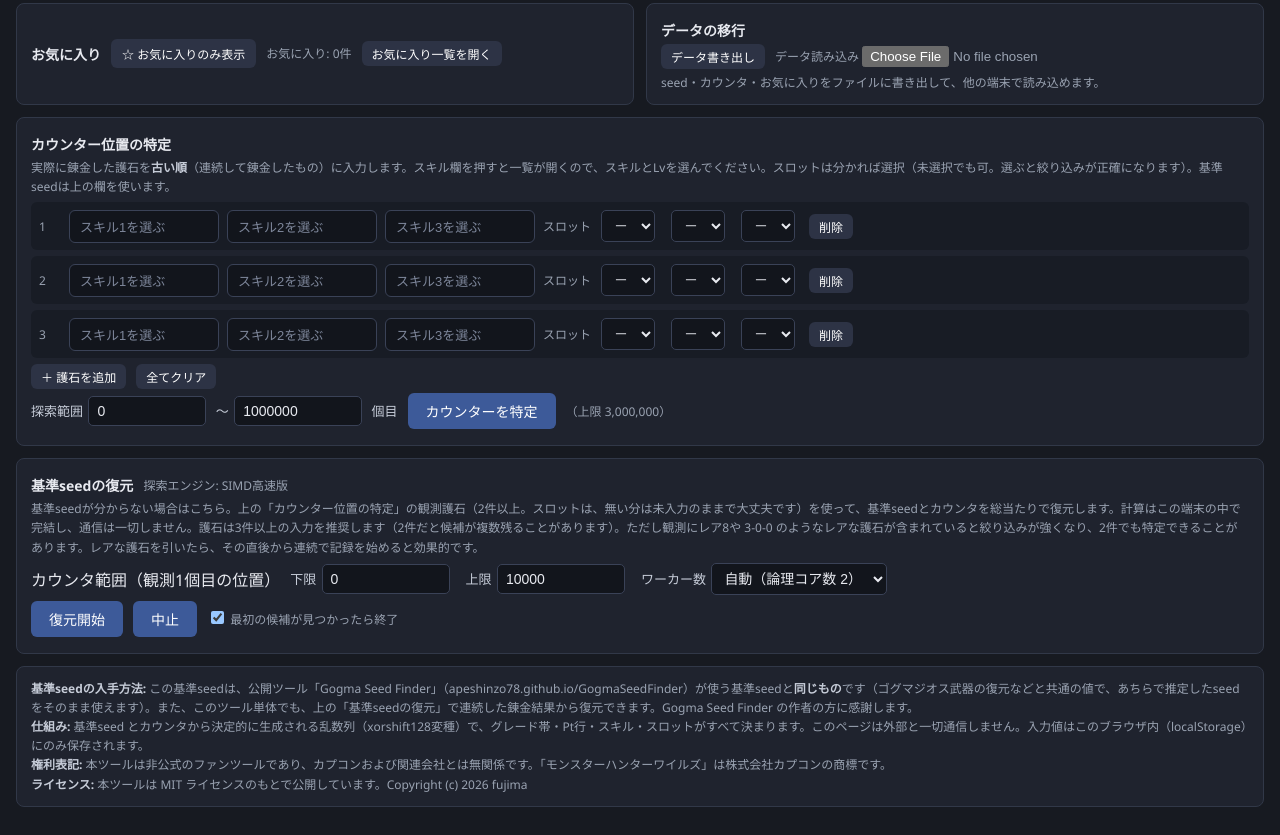
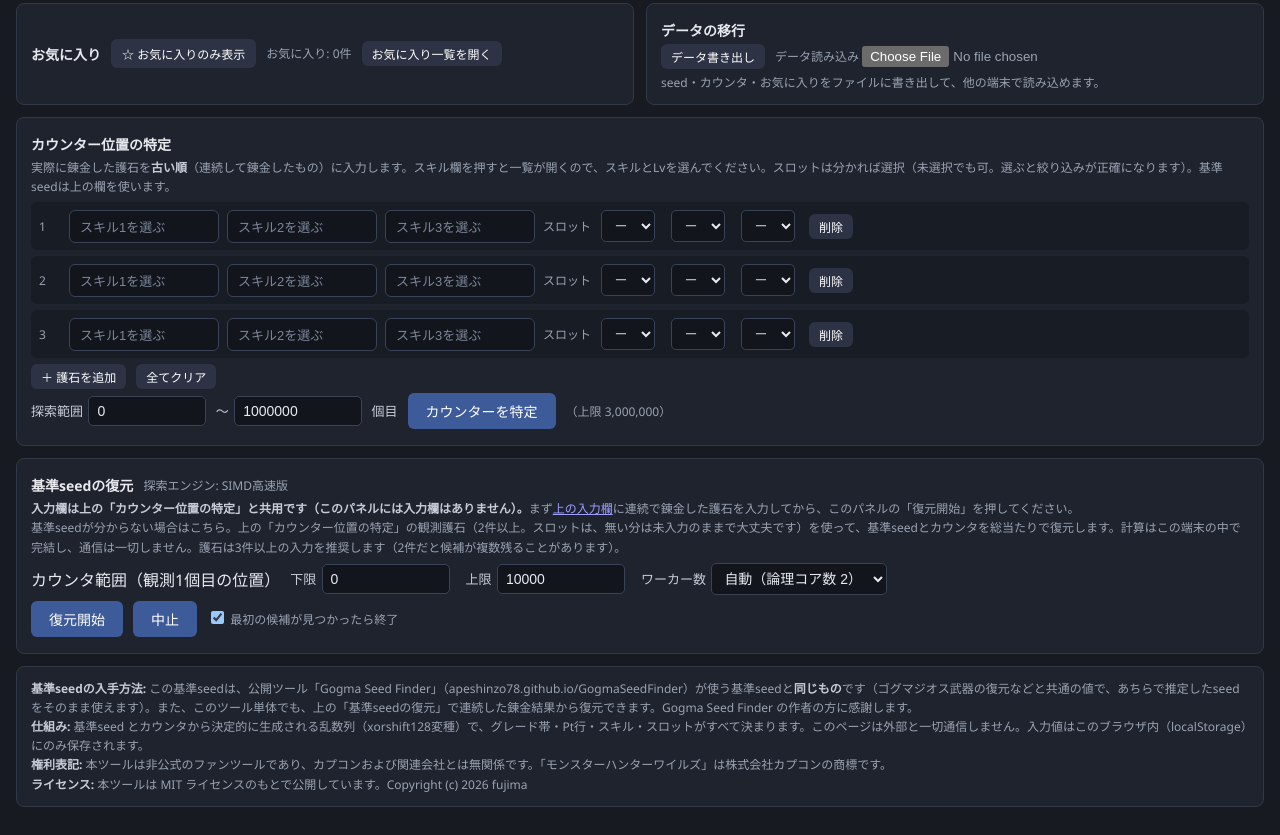
Before and after one commit to fujimagit1-lab/charm-future-vision, a plain HTML site: page index.html in a window 1280 px wide. Shown: the part 506-1341 px from the top of the page. Drawn offline with Linux system fonts and the light colour scheme.

Commit message:
Add files via upload

```diff
--- a/index.html
+++ b/index.html
@@ -200,7 +200,8 @@ SOFTWARE.
 
 <div class="panel">
   <div class="row"><b style="font-size:14px" data-i18n="sfTitle">基準seedの復元</b> <span class="note" id="sfengine"></span></div>
-  <div class="note" data-i18n="sfNote">基準seedが分からない場合はこちら。上の「カウンター位置の特定」の観測護石（2件以上。スロットは、無い分は未入力のままで大丈夫です）を使って、基準seedとカウンタを総当たりで復元します。計算はこの端末の中で完結し、通信は一切しません。護石は3件以上の入力を推奨します（2件だと候補が複数残ることがあります）。ただし観測にレア8や 3-0-0 のようなレアな護石が含まれていると絞り込みが強くなり、2件でも特定できることがあります。レアな護石を引いたら、その直後から連続で記録を始めると効果的です。</div>
+  <div class="note" data-i18n="sfSharedNote"><b>入力欄は上の「カウンター位置の特定」と共用です（このパネルには入力欄はありません）。</b>まず<a href="#obsrows">上の入力欄</a>に連続で錬金した護石を入力してから、このパネルの「復元開始」を押してください。</div>
+  <div class="note" data-i18n="sfNote">基準seedが分からない場合はこちら。上の「カウンター位置の特定」の観測護石（2件以上。スロットは、無い分は未入力のままで大丈夫です）を使って、基準seedとカウンタを総当たりで復元します。計算はこの端末の中で完結し、通信は一切しません。護石は3件以上の入力を推奨します（2件だと候補が複数残ることがあります）。</div>
   <div class="row">
     <span data-i18n="sfRange">カウンタ範囲（観測1個目の位置）</span>
     <label><span data-i18n="sfFrom">下限</span> <input type="number" id="sfwlo" value="0" min="0" max="10000000" step="100" style="width:110px"></label>
@@ -430,8 +431,9 @@ const I18N = {
   sfNeedObs: ["観測護石を2件以上入力してください（上の「カウンター位置の特定」の入力欄に、スキルを選んだ護石を古い順に入力します）。", "Enter at least 2 observed charms (in the input rows under \"Find Your Current Counter\" above, oldest first, with skills selected).", "请输入至少 2 个观测护石（在上方「确定当前计数器位置」的输入行中，按从旧到新的顺序选择技能）。"],
   sfNotFound: ["範囲内に候補は見つかりませんでした。下限をいまの上限にして続きを探索するか、観測入力（スキル・Lv・スロット・順番）にミスがないか確認してください。", "No candidate found in range. Set Min to the current Max to continue searching, or check your observations (skills, levels, slots, order).", "范围内未找到候选。可将下限设为当前上限继续搜索，或检查观测输入（技能、等级、槽位、顺序）是否有误。"],
   sfFailed: ["エラーが発生したため、復元を開始できませんでした。もう一度お試しください。", "An error occurred, so recovery could not start. Please try again.", "发生错误，无法开始恢复。请重试。"],
-  sfNote: ["基準seedが分からない場合はこちら。上の「カウンター位置の特定」の観測護石（2件以上。スロットは、無い分は未入力のままで大丈夫です）を使って、基準seedとカウンタを総当たりで復元します。計算はこの端末の中で完結し、通信は一切しません。護石は3件以上の入力を推奨します（2件だと候補が複数残ることがあります）。ただし観測にレア8や 3-0-0 のようなレアな護石が含まれていると絞り込みが強くなり、2件でも特定できることがあります。レアな護石を引いたら、その直後から連続で記録を始めると効果的です。", "If you don't know your base seed, use this. It brute-forces your base seed and counter from the observed charms entered above in \"Find Your Current Counter\" (2 or more; leave any slot the charm doesn't have unselected). Everything is computed on this device — nothing is sent anywhere. 3 or more charms are recommended (with 2, several candidates may remain). However, if the observations include a rare charm — a Rarity 8 band, 3-0-0 slots, or the like — the filtering is much stronger and 2 charms may be enough to pin it down. Starting your record right after pulling a rare charm works best.", "不知道基础种子时使用本功能。利用上方「确定当前计数器位置」中输入的观测护石（至少 2 个；护石没有的槽位可以不填），通过穷举恢复基础种子和计数器。全部计算都在本设备内完成，不进行任何通信。建议输入 3 个以上护石（只输入 2 个时可能剩下多个候选）。不过，如果观测中包含稀有护石（如稀有度8或 3-0-0 槽位），筛选会强得多，2 个也可能足以确定。抽到稀有护石后立刻开始连续记录最有效。"],
+  sfNote: ["基準seedが分からない場合はこちら。上の「カウンター位置の特定」の観測護石（2件以上。スロットは、無い分は未入力のままで大丈夫です）を使って、基準seedとカウンタを総当たりで復元します。計算はこの端末の中で完結し、通信は一切しません。護石は3件以上の入力を推奨します（2件だと候補が複数残ることがあります）。", "If you don't know your base seed, use this. It brute-forces your base seed and counter from the observed charms entered above in \"Find Your Current Counter\" (2 or more; leave any slot the charm doesn't have unselected). Everything is computed on this device — nothing is sent anywhere. 3 or more charms are recommended (with 2, several candidates may remain).", "不知道基础种子时使用本功能。利用上方「确定当前计数器位置」中输入的观测护石（至少 2 个；护石没有的槽位可以不填），通过穷举恢复基础种子和计数器。全部计算都在本设备内完成，不进行任何通信。建议输入 3 个以上护石（只输入 2 个时可能剩下多个候选）。"],
   sfRange: ["カウンタ範囲（観測1個目の位置）", "Counter range (position of the 1st observed charm)", "计数器范围（第1个观测护石的位置）"],
+  sfSharedNote: ["<b>入力欄は上の「カウンター位置の特定」と共用です（このパネルには入力欄はありません）。</b>まず<a href=\"#obsrows\">上の入力欄</a>に連続で錬金した護石を入力してから、このパネルの「復元開始」を押してください。", "<b>The input rows are shared with \"Find Your Current Counter\" above — this panel has no input rows of its own.</b> First enter your consecutive meld results in <a href=\"#obsrows\">the rows above</a>, then press \"Start recovery\" in this panel.", "<b>输入行与上方「确定当前计数器位置」共用（本面板没有单独的输入行）。</b>请先在<a href=\"#obsrows\">上方输入行</a>中输入连续炼金得到的护石，再点击本面板的「开始恢复」。"],
   sfStart: ["復元開始", "Start recovery", "开始恢复"],
   sfStats: ["進捗 {pct}%（{done} / {total} ペア）<br>速度 {rate} Mペア/秒 ／ 経過 {min}分{sec}秒 ／ 残り {eta}", "Progress {pct}% ({done} / {total} pairs)<br>Speed {rate} M pairs/s · Elapsed {min}m{sec}s · Remaining {eta}", "进度 {pct}%（{done} / {total} 对）<br>速度 {rate} M对/秒 ／ 已用 {min}分{sec}秒 ／ 剩余 {eta}"],
   sfStopped: ["探索を中止しました。", "Search stopped.", "已停止搜索。"],
```
